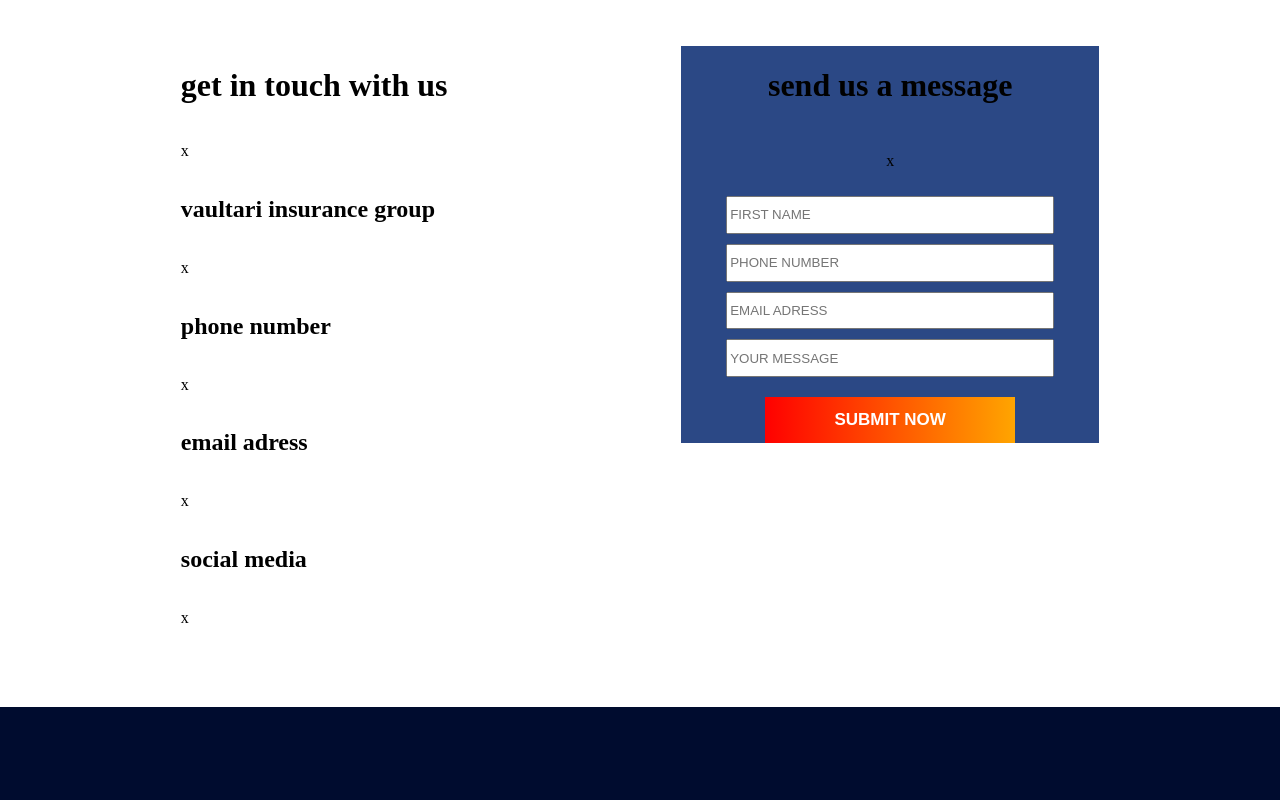
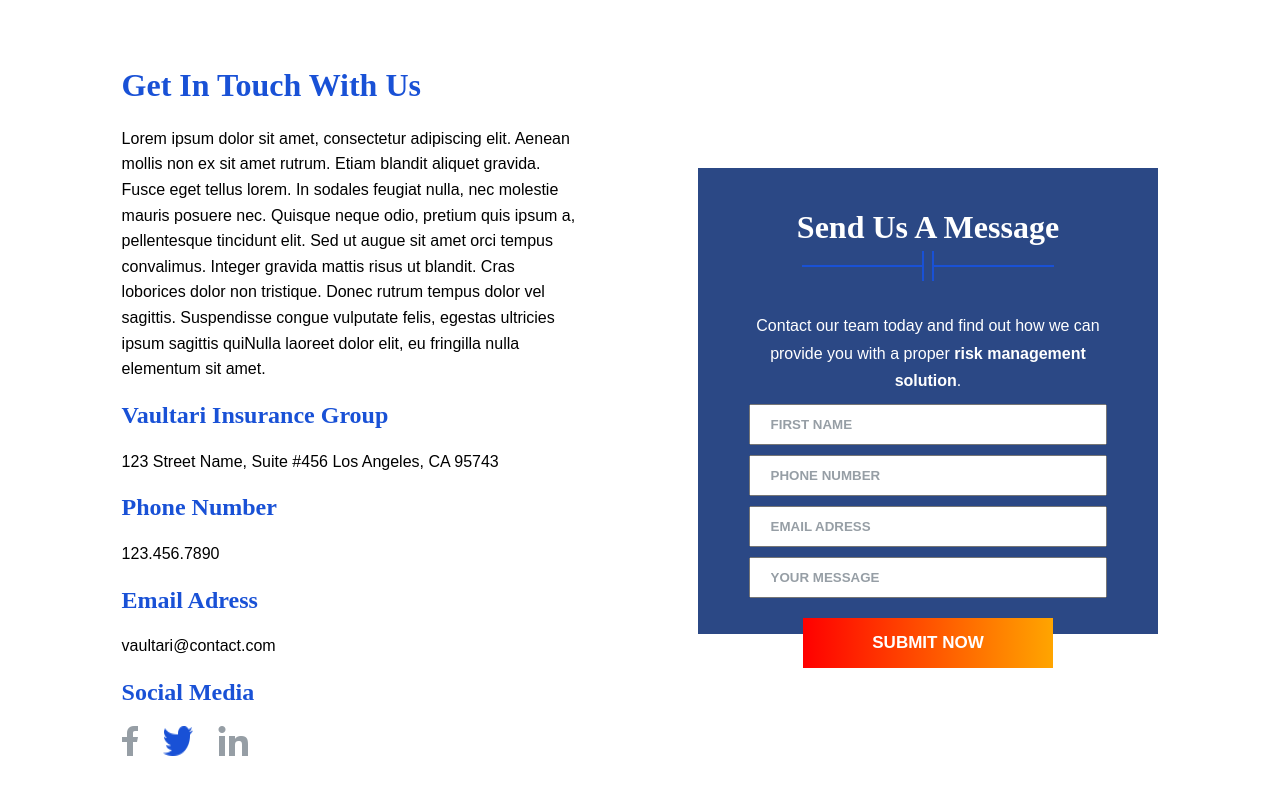
Before and after one commit to ioanTudo/myProject, a website: page contactPage/contact.html in a window 1280 px wide. Shown: the part 380-1180 px from the top of the page. Drawn offline with Linux system fonts and the light colour scheme.

Commit message:
finishing contact page

```diff
--- a/contactPage/contact.html
+++ b/contactPage/contact.html
@@ -65,24 +65,55 @@
     <div class="contact--details-wrapper">
       <div class="contact-details-text-container">
         <h1>get in touch with us</h1>
-        <p>x</p>
+        <span
+          >Lorem ipsum dolor sit amet, consectetur adipiscing elit. Aenean
+          mollis non ex sit amet rutrum. Etiam blandit aliquet gravida. Fusce
+          eget tellus lorem. In sodales feugiat nulla, nec molestie mauris
+          posuere nec. Quisque neque odio, pretium quis ipsum a, pellentesque
+          tincidunt elit. Sed ut augue sit amet orci tempus convalimus. Integer
+          gravida mattis risus ut blandit. Cras loborices dolor non tristique.
+          Donec rutrum tempus dolor vel sagittis. Suspendisse congue vulputate
+          felis, egestas ultricies ipsum sagittis quiNulla laoreet dolor elit,
+          eu fringilla nulla elementum sit amet.
+        </span>
         <h2>vaultari insurance group</h2>
-        <p>x</p>
+        <span>123 Street Name, Suite #456 Los Angeles, CA 95743</span>
         <h2>phone number</h2>
-        <p>x</p>
+        <span>123.456.7890</span>
         <h2>email adress</h2>
-        <p>x</p>
+        <span>vaultari@contact.com</span>
         <h2>social media</h2>
-        <p>x</p>
+        <div class="contact--social-container">
+          <img src="../images/logos/facebook-logo-grey.png" alt="" />
+          <img src="../images/logos/twitter-logo-blue.png" alt="" />
+          <img src="../images/logos/linkedin-logo-grey.png" alt="" />
+        </div>
       </div>
       <div class="submit-application-container">
         <h1>send us a message</h1>
-        <p>x</p>
-        <input class="contact--input" type="text" placeholder="FIRST NAME" />
-        <input class="contact--input" type="text" placeholder="PHONE NUMBER" />
-        <input class="contact--input" type="text" placeholder="EMAIL ADRESS" />
-        <input class="contact--input" type="text" placeholder="YOUR MESSAGE" />
-        <button class="button contact--button-positioning">submit now</button>
+        <span
+          >Contact our team today and find out how we can provide you with a
+          proper <strong>risk management solution</strong>.</span
+        >
+        <div class="aplication-inputs">
+          <input class="contact--input" type="text" placeholder="first name" />
+          <input
+            class="contact--input"
+            type="text"
+            placeholder="phone number"
+          />
+          <input
+            class="contact--input"
+            type="text"
+            placeholder="email adress"
+          />
+          <input
+            class="contact--input"
+            type="text"
+            placeholder="your message"
+          />
+          <button class="button contact--button-positioning">submit now</button>
+        </div>
       </div>
     </div>
 
--- a/stylesheet/contact.css
+++ b/stylesheet/contact.css
@@ -33,13 +33,27 @@
 
   justify-content: space-around;
 
+  align-items: center;
+
   padding: 5vw;
+}
+.contact-details-text-container > span {
+  font-family: var(--font-family-nav);
+  line-height: 1.6;
 }
 .contact-details-text-container {
   display: flex;
   flex-direction: column;
 
   text-align: left;
+
+  flex-basis: 40%;
+}
+.contact-details-text-container > h1,
+h2 {
+  color: var(--color-nav-footer-primary);
+
+  text-transform: capitalize;
 }
 .submit-application-container {
   display: flex;
@@ -49,11 +63,13 @@
 
   background-color: var(--moreInfo-background-color);
 
-  padding: 0 45px;
-
   height: 31vw;
 
+  padding: 20px 0 50px 0;
+
   gap: 10px;
+
+  flex-basis: 40%;
 }
 
 .contact--input {
@@ -64,3 +80,43 @@
 .contact--button-positioning {
   margin: 10px auto 0 auto;
 }
+
+.submit-application-container > h1 {
+  color: var(--color-background);
+  background: url(../images/banners/blueCenterDivider.png) center bottom
+    no-repeat;
+  padding-bottom: 35px;
+  text-transform: capitalize;
+}
+.contact--social-container {
+  display: flex;
+  flex-direction: row;
+  gap: 25px;
+}
+
+.submit-application-container > span {
+  color: var(--color-background);
+  width: 80%;
+  margin: 0 auto;
+  line-height: 1.7;
+
+  font-family: var(--font-family-nav);
+}
+.aplication-inputs {
+  display: flex;
+  flex-direction: column;
+  margin: auto;
+  gap: 10px;
+}
+.aplication-inputs > input {
+  width: 26vw;
+  padding-left: 20px;
+}
+
+input::placeholder {
+  font-family: var(--font-family-nav);
+  font-weight: bold;
+  color: var(--color-placeholder);
+
+  text-transform: uppercase;
+}
--- a/stylesheet/main.css
+++ b/stylesheet/main.css
@@ -17,7 +17,7 @@
   );
 
   --color-hover: #fdde55;
-
+  --color-placeholder: #969ea5;
   --moreInfo-background-color: #2b4885;
 
   --color-box-shadow: rgba(149, 157, 165, 0.2);
```
Also changed, not shown: images/logos/facebook-logo-grey.png (added), images/logos/linkedin-logo-grey.png (added), images/logos/twitter-logo-blue.png (added).
